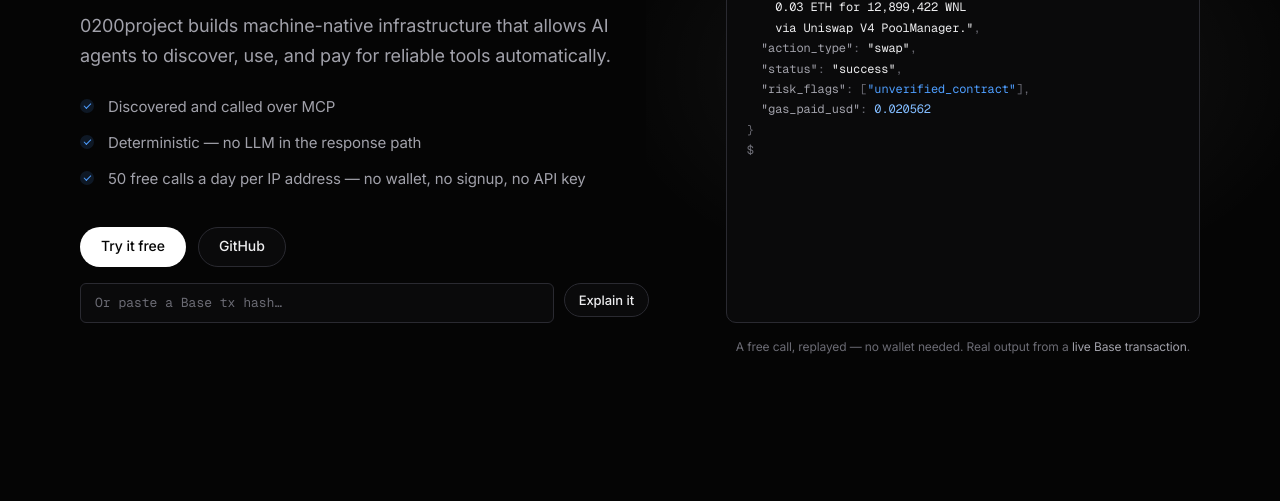
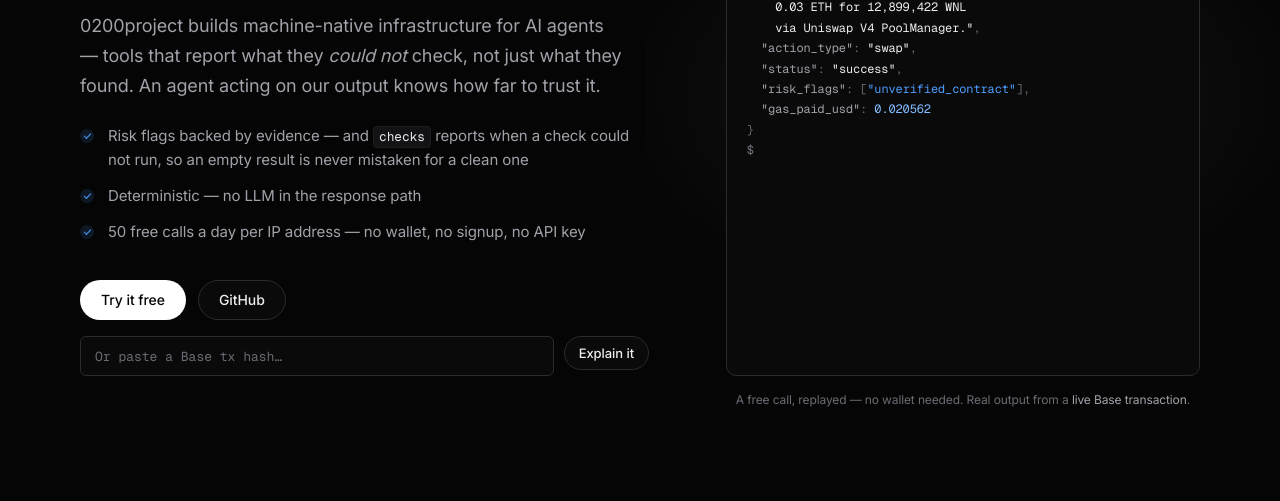
Before and after one commit to 0200project/base-tx-explain, a website: page site/index.html in a window 1280 px wide. Shown: the part 299-800 px from the top of the page. Drawn offline with nearby package versions, Linux system fonts and the light colour scheme; no server answers.

Commit message:
Position on trust, because a free competitor already does the decoding
A live free competitor (Axiom, clawbots.org) ships a Base transaction decoder
on the same chain and the same x402 rail, alongside 40 other tools with an MCP
server and an llms.txt. Verified by calling their endpoint on our canonical
hash, not by reading their marketing.

Our positioning said "machine-native tools with stable contracts" -- which is
exactly what a free decoder can also say, and they say it. Nothing on our
surfaces named the difference.

The difference, from the two responses side by side:

  theirs:  "succeeded: transaction to 0xd0a40c65 emitted 1 token transfer
           event(s)"; tokenTransfer symbol null, decimals null, amount
           "12899422144134853458613801"
  ours:    "swapped 0.03 ETH for 12,899,422 WNL via Uniswap V4 PoolManager";
           WNL, 12899422.144134853458613801

They return the raw field. We return the answer. Their number is not wrong, it
is unusable without a second lookup for decimals -- and an agent that trusts it
raw is off by 10^18. Absent from theirs entirely: risk_flags, checks,
provenance, counterparties, action_type.

So the copy now leads with what a decoder cannot claim by decoding harder:

- homepage lead: tools that report what they COULD NOT check, not just what
  they found, so an agent knows how far to trust the output.
- homepage proof point: risk flags backed by evidence, and `checks` reports
  when a check could not run, so an empty result is never mistaken for a clean
  one. This replaces "discovered and called over MCP", which is table stakes
  now and true of the free competitor too.
- /tools/: amounts scaled and symbolised, counterparties labelled, and every
  field whose text is controlled by the transaction's author named in
  `provenance` so an agent never treats it as an instruction.

EVERY CLAIM CHECKED AGAINST A LIVE RESPONSE BEFORE SHIPPING, not against
ambition. The current live response returns 5 checks with 2 ok and 3 non-ok,
which is the fail-open claim proving itself: we ship a response where most
checks did not run and we say so in the payload. Amounts came back scaled
(ETH 0.03, WNL 12899422.144134853458613801), counterparty labelled (Uniswap V4
PoolManager), untrusted_fields populated, risk flag carried a detail field.

Deliberately NOT claimed anywhere: that we are cheaper. We are not. They are
free, and copy that says otherwise loses the first time a buyer checks.

```diff
--- a/site/index.html
+++ b/site/index.html
@@ -219,9 +219,9 @@
     <div class="container hero-grid">
       <div class="hero-copy">
         <h1 class="display">Tools for autonomous<br> AI&nbsp;agents.</h1>
-        <p class="lead">0200project builds machine-native infrastructure that allows AI agents to discover, use, and pay for reliable tools automatically.</p>
+        <p class="lead">0200project builds machine-native infrastructure for AI agents &mdash; tools that report what they <em>could not</em> check, not just what they found. An agent acting on our output knows how far to trust it.</p>
         <ul class="checks hero-checks">
-          <li>Discovered and called over MCP</li>
+          <li>Risk flags backed by evidence &mdash; and <code class="inline">checks</code> reports when a check could not run, so an empty result is never mistaken for a clean one</li>
           <li>Deterministic &mdash; no LLM in the response path</li>
           <li>50 free calls a day per IP address &mdash; no wallet, no signup, no API key</li>
         </ul>
```
Also changed, not shown: site/tools/index.html (+1 -1 lines).
